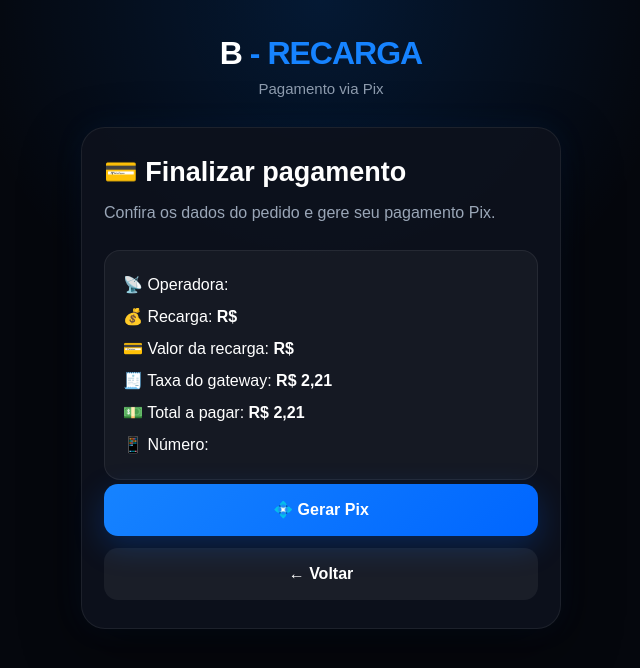
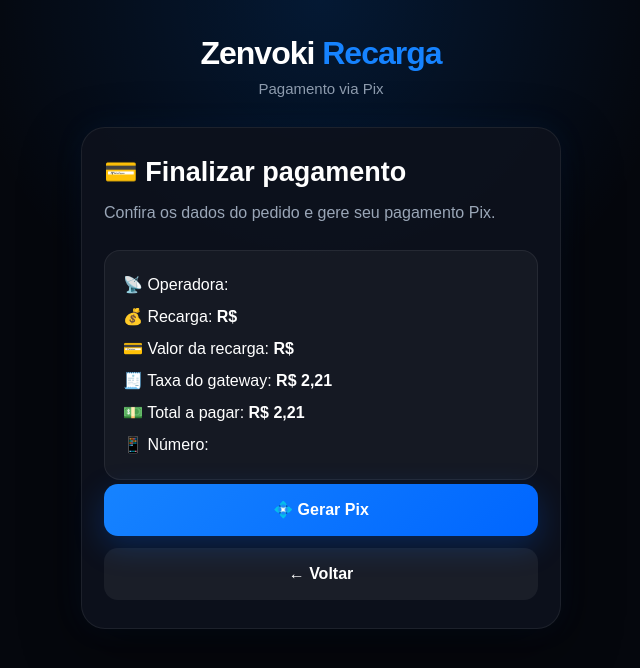
Before and after one commit to clofmacontas-create/Zenvoki-Recarga-, a website: page public/pagamento.html in a window 1280 px wide. Shown: the whole page, without its empty margins (319-959 px from the left). Drawn offline with Linux system fonts and the light colour scheme.

```diff
--- a/public/pagamento.html
+++ b/public/pagamento.html
@@ -10,7 +10,7 @@
     content="width=device-width, initial-scale=1.0"
   >
 
-  <title>Pagamento - B - RECARGA</title>
+  <title>Pagamento - Zenvoki Recarga</title>
 
   <link
     rel="stylesheet"
@@ -26,7 +26,7 @@
     <header class="logo">
 
       <h1>
-        B <span>- RECARGA</span>
+        Zenvoki <span>Recarga</span>
       </h1>
 
       <p>
```
